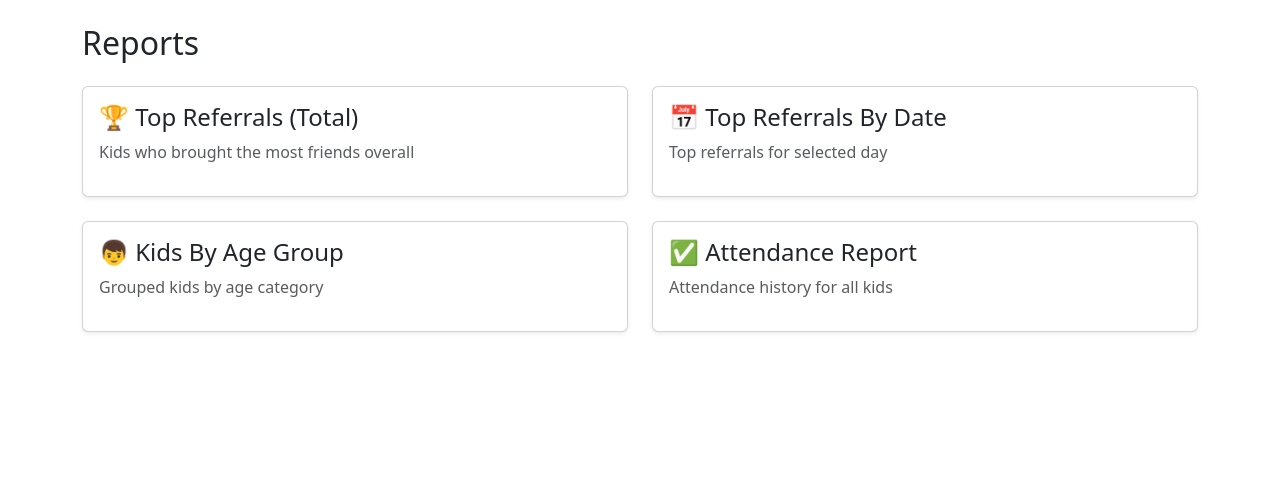
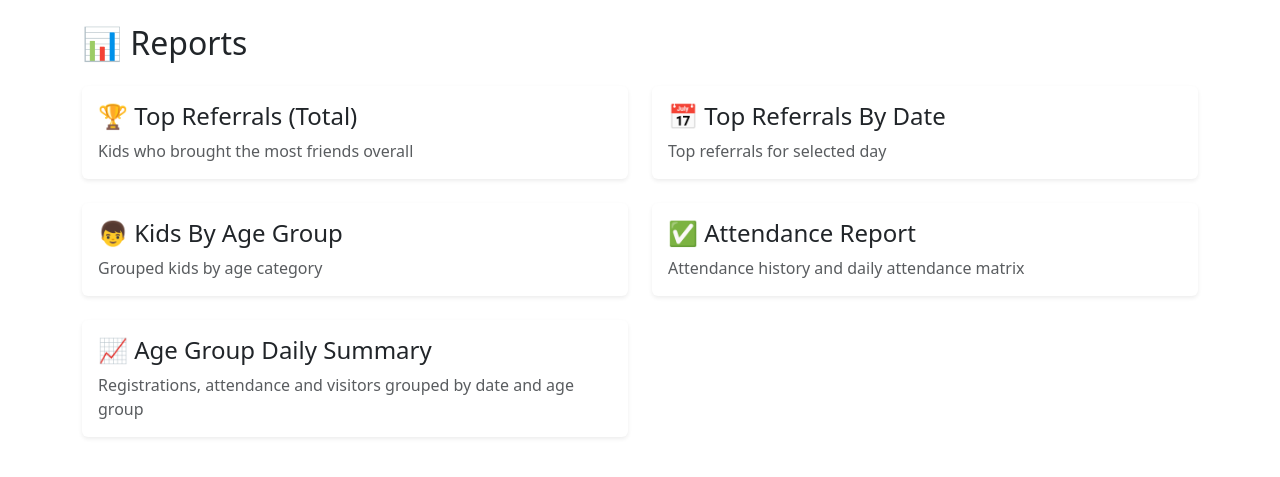
Before and after one commit to presip/kidsconvention, a Flask app: page /reports in a window 1280 px wide. Shown: the part 72-549 px from the top of the page. Run offline with Flask 3, Linux system fonts and the light colour scheme; the visitor is signed in with stand-in values (Sample User, id 1).

Commit message:
admin report added

```diff
--- a/app.py
+++ b/app.py
@@ -910,6 +910,318 @@ def attendance_report():
 
     )
 
+#----------------------------------------------------
+# AGE GROUP SUMMARY REPORTS
+#----------------------------------------------------
+
+@app.route("/reports/age_group_daily_summary")
+@login_required
+def age_group_daily_summary():
+
+    # ---------------------------------------------------
+    # FETCH ALL DATES
+    # ---------------------------------------------------
+
+    registration_dates = db.session.query(
+        db.func.substr(Kid.registered_at, 1, 10)
+    ).distinct().order_by(
+        db.func.substr(Kid.registered_at, 1, 10)
+    ).all()
+
+    registration_dates = [
+        d[0]
+        for d in registration_dates
+    ]
+
+    attendance_dates = db.session.query(
+        db.func.substr(Attendance.day, 1, 10)
+    ).distinct().order_by(
+        db.func.substr(Attendance.day, 1, 10)
+    ).all()
+
+    attendance_dates = [
+        d[0]
+        for d in attendance_dates
+    ]
+
+    all_dates = sorted(
+        list(
+            set(
+                registration_dates + attendance_dates
+            )
+        )
+    )
+
+    # ---------------------------------------------------
+    # AGE GROUPS
+    # ---------------------------------------------------
+
+    age_groups = [
+
+        ("B", "Beginners"),
+        ("K", "Kindergarten"),
+        ("P", "Primary"),
+        ("M", "Middlers"),
+        ("J", "Juniors"),
+        ("T", "Teens"),
+        ("A", "Adults")
+
+    ]
+
+    summary = []
+
+    for code, name in age_groups:
+
+        row = {
+
+            "code": code,
+            "name": name,
+
+            "registration": {},
+            "attendance": {},
+            "visitors": {},
+
+            "total_registration": 0,
+            "total_attendance": 0,
+            "total_visitors": 0
+
+        }
+
+        # -----------------------------------------------
+        # TOTALS
+        # -----------------------------------------------
+
+        row["total_registration"] = Kid.query.filter_by(
+            age_group=code
+        ).count()
+
+        row["total_attendance"] = db.session.query(
+            Attendance
+        ).join(
+            Kid,
+            Attendance.kid_id == Kid.kid_id
+        ).filter(
+            Kid.age_group == code
+        ).count()
+
+        row["total_visitors"] = Kid.query.filter(
+            Kid.age_group == code,
+            Kid.parent_kid_id.isnot(None),
+            Kid.parent_kid_id != ""
+        ).count()
+
+        # -----------------------------------------------
+        # DATE WISE COUNTS
+        # -----------------------------------------------
+
+        for d in all_dates:
+
+            # REGISTRATION
+
+            reg_count = Kid.query.filter(
+                Kid.age_group == code,
+                Kid.registered_at.like(f"{d}%")
+            ).count()
+
+            row["registration"][d] = reg_count
+
+            # ATTENDANCE
+
+            att_count = db.session.query(
+                Attendance
+            ).join(
+                Kid,
+                Attendance.kid_id == Kid.kid_id
+            ).filter(
+                Kid.age_group == code,
+                Attendance.day.like(f"{d}%")
+            ).count()
+
+            row["attendance"][d] = att_count
+
+            # VISITORS
+
+            vis_count = Kid.query.filter(
+                Kid.age_group == code,
+                Kid.parent_kid_id.isnot(None),
+                Kid.parent_kid_id != "",
+                Kid.registered_at.like(f"{d}%")
+            ).count()
+
+            row["visitors"][d] = vis_count
+
+        summary.append(row)
+
+    return render_template(
+
+        "age_group_daily_summary.html",
+
+        summary=summary,
+        all_dates=all_dates
+
+    )
+
+#----------------------------------------------------
+# ADMIN ONLY - VOLUNTEER PERFORMANCE
+#----------------------------------------------------
+@app.route("/reports/user_activity")
+@login_required
+def user_activity_report():
+
+    # ---------------------------------------------------
+    # ADMIN ONLY
+    # ---------------------------------------------------
+
+    if current_user.id != "admin":
+
+        flash(
+            "Access denied",
+            "danger"
+        )
+
+        return redirect(url_for("dashboard"))
+
+    # ---------------------------------------------------
+    # FETCH ALL USERS
+    # ---------------------------------------------------
+
+    users = User.query.order_by(
+        User.username
+    ).all()
+
+    # ---------------------------------------------------
+    # FETCH ALL DATES
+    # ---------------------------------------------------
+
+    registration_dates = db.session.query(
+        db.func.substr(Kid.registered_at, 1, 10)
+    ).distinct().all()
+
+    attendance_dates = db.session.query(
+        db.func.substr(Attendance.marked_at, 1, 10)
+    ).distinct().all()
+
+    event_dates = db.session.query(
+        db.func.substr(Event.created_at, 1, 10)
+    ).distinct().all()
+
+    participant_dates = db.session.query(
+        db.func.substr(EventParticipant.added_at, 1, 10)
+    ).distinct().all()
+
+    all_dates = set()
+
+    for d in registration_dates:
+        all_dates.add(d[0])
+
+    for d in attendance_dates:
+        all_dates.add(d[0])
+
+    for d in event_dates:
+        all_dates.add(d[0])
+
+    for d in participant_dates:
+        all_dates.add(d[0])
+
+    all_dates = sorted(list(all_dates))
+
+    # ---------------------------------------------------
+    # BUILD REPORT
+    # ---------------------------------------------------
+
+    report_data = []
+
+    for user in users:
+
+        row = {
+
+            "username": user.username,
+
+            "registrations": {},
+            "attendance": {},
+            "events": {},
+            "participants": {},
+
+            "total_registrations": 0,
+            "total_attendance": 0,
+            "total_events": 0,
+            "total_participants": 0
+
+        }
+
+        # -----------------------------------------------
+        # TOTALS
+        # -----------------------------------------------
+
+        row["total_registrations"] = Kid.query.filter_by(
+            registered_by=user.username
+        ).count()
+
+        row["total_attendance"] = Attendance.query.filter_by(
+            marked_by=user.username
+        ).count()
+
+        row["total_events"] = Event.query.filter_by(
+            created_by=user.username
+        ).count()
+
+        row["total_participants"] = EventParticipant.query.filter_by(
+            added_by=user.username
+        ).count()
+
+        # -----------------------------------------------
+        # DAY-WISE COUNTS
+        # -----------------------------------------------
+
+        for d in all_dates:
+
+            # REGISTRATIONS
+
+            reg_count = Kid.query.filter(
+                Kid.registered_by == user.username,
+                Kid.registered_at.like(f"{d}%")
+            ).count()
+
+            row["registrations"][d] = reg_count
+
+            # ATTENDANCE
+
+            att_count = Attendance.query.filter(
+                Attendance.marked_by == user.username,
+                Attendance.marked_at.like(f"{d}%")
+            ).count()
+
+            row["attendance"][d] = att_count
+
+            # EVENTS
+
+            event_count = Event.query.filter(
+                Event.created_by == user.username,
+                Event.created_at.like(f"{d}%")
+            ).count()
+
+            row["events"][d] = event_count
+
+            # PARTICIPANTS
+
+            part_count = EventParticipant.query.filter(
+                EventParticipant.added_by == user.username,
+                EventParticipant.added_at.like(f"{d}%")
+            ).count()
+
+            row["participants"][d] = part_count
+
+        report_data.append(row)
+
+    return render_template(
+
+        "user_activity_report.html",
+
+        report_data=report_data,
+        all_dates=all_dates
+
+    )
+
 # ---------------------------------------------------
 # MAIN
 # ---------------------------------------------------
--- a/templates/reports.html
+++ b/templates/reports.html
@@ -3,17 +3,19 @@
 {% block content %}
 
 <h2 class="mb-4">
-    Reports
+    📊 Reports
 </h2>
 
 <div class="row g-4">
+
+    <!-- TOP REFERRALS TOTAL -->
 
     <div class="col-md-6">
 
         <a href="/reports/top_referrals"
            class="text-decoration-none">
 
-            <div class="card shadow-sm h-100">
+            <div class="card shadow-sm h-100 border-0 report-card">
 
                 <div class="card-body">
 
@@ -21,7 +23,7 @@
                         🏆 Top Referrals (Total)
                     </h4>
 
-                    <p class="text-muted">
+                    <p class="text-muted mb-0">
                         Kids who brought the most friends overall
                     </p>
 
@@ -33,12 +35,14 @@
 
     </div>
 
+    <!-- TOP REFERRALS BY DATE -->
+
     <div class="col-md-6">
 
         <a href="/reports/top_referrals_by_date"
            class="text-decoration-none">
 
-            <div class="card shadow-sm h-100">
+            <div class="card shadow-sm h-100 border-0 report-card">
 
                 <div class="card-body">
 
@@ -46,7 +50,7 @@
                         📅 Top Referrals By Date
                     </h4>
 
-                    <p class="text-muted">
+                    <p class="text-muted mb-0">
                         Top referrals for selected day
                     </p>
 
@@ -58,12 +62,14 @@
 
     </div>
 
+    <!-- AGE GROUPS -->
+
     <div class="col-md-6">
 
         <a href="/reports/age_groups"
            class="text-decoration-none">
 
-            <div class="card shadow-sm h-100">
+            <div class="card shadow-sm h-100 border-0 report-card">
 
                 <div class="card-body">
 
@@ -71,7 +77,7 @@
                         👦 Kids By Age Group
                     </h4>
 
-                    <p class="text-muted">
+                    <p class="text-muted mb-0">
                         Grouped kids by age category
                     </p>
 
@@ -83,12 +89,14 @@
 
     </div>
 
+    <!-- ATTENDANCE REPORT -->
+
     <div class="col-md-6">
 
         <a href="/reports/attendance"
            class="text-decoration-none">
 
-            <div class="card shadow-sm h-100">
+            <div class="card shadow-sm h-100 border-0 report-card">
 
                 <div class="card-body">
 
@@ -96,8 +104,8 @@
                         ✅ Attendance Report
                     </h4>
 
-                    <p class="text-muted">
-                        Attendance history for all kids
+                    <p class="text-muted mb-0">
+                        Attendance history and daily attendance matrix
                     </p>
 
                 </div>
@@ -108,6 +116,79 @@
 
     </div>
 
+    <!-- AGE GROUP DAILY SUMMARY -->
+
+    <div class="col-md-6">
+
+        <a href="/reports/age_group_daily_summary"
+           class="text-decoration-none">
+
+            <div class="card shadow-sm h-100 border-0 report-card">
+
+                <div class="card-body">
+
+                    <h4>
+                        📈 Age Group Daily Summary
+                    </h4>
+
+                    <p class="text-muted mb-0">
+                        Registrations, attendance and visitors grouped by date and age group
+                    </p>
+
+                </div>
+
+            </div>
+
+        </a>
+
+    </div>
+	{% if current_user.id == "admin" %}
+
+<div class="col-md-6">
+
+    <a href="/reports/user_activity"
+       class="text-decoration-none">
+
+        <div class="card shadow-sm h-100 border-0 report-card">
+
+            <div class="card-body">
+
+                <h4>
+                    👨‍💻 User Activity Report
+                </h4>
+
+                <p class="text-muted mb-0">
+                    User-wise registrations, attendance, events and participants
+                </p>
+
+            </div>
+
+        </div>
+
+    </a>
+
 </div>
 
+{% endif %}
+
+</div>
+
+<style>
+
+.report-card {
+
+    transition: all 0.2s ease-in-out;
+
+}
+
+.report-card:hover {
+
+    transform: translateY(-4px);
+
+    box-shadow: 0 0.5rem 1rem rgba(0,0,0,.15)!important;
+
+}
+
+</style>
+
 {% endblock %}
```
Also changed, not shown: templates/age_group_daily_summary.html (added, +43 -0 lines), templates/user_activity_report.html (added, +209 -0 lines), instance/kids_convention.db.
